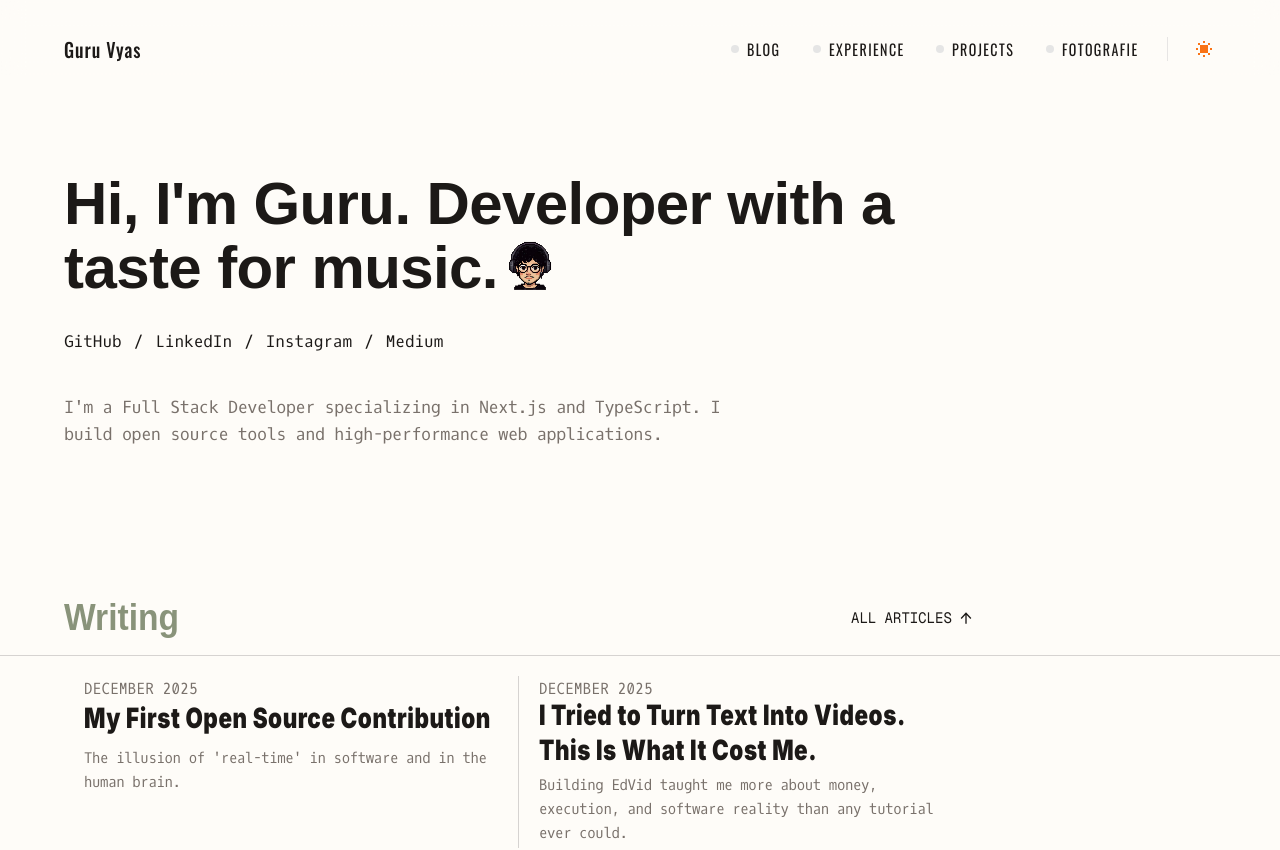
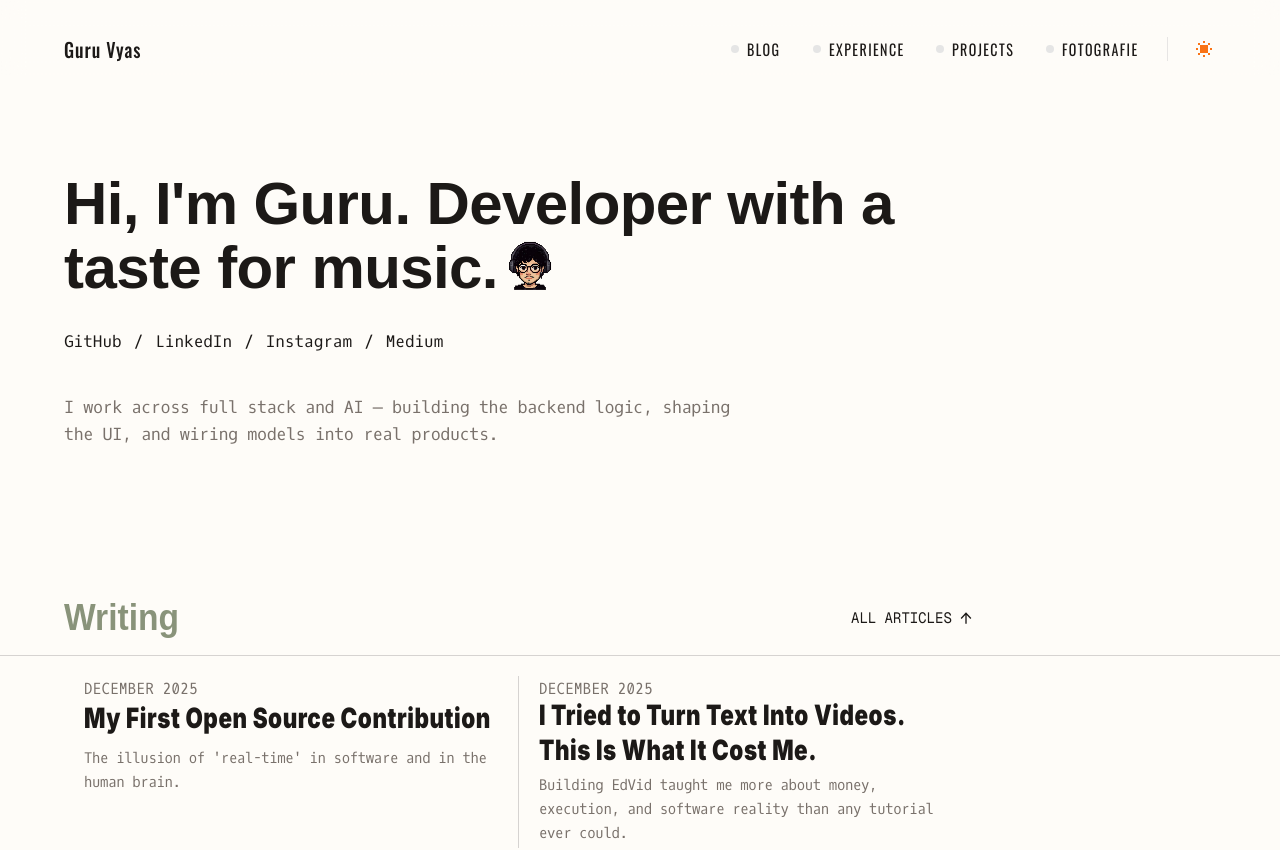
Before and after one commit to wakeupguruu/portfolio, a Next.js app: page / in a window 1280 px wide. Shown: the top 850 px of the page. Built offline with nearby package versions, Linux system fonts and the light colour scheme; a web font is replaced by a local one.

Commit message:
feat(ui): enhance home page design and blog post layout

```diff
--- a/app/blog/[slug]/page.tsx
+++ b/app/blog/[slug]/page.tsx
@@ -1,5 +1,3 @@
-
-// Force rebuild
 import { Footer } from "@/components/Footer";
 import { Container, Section } from "@/components/ui/section";
 import { SayHello } from "@/components/say-hello";
--- a/app/page.tsx
+++ b/app/page.tsx
@@ -72,8 +72,7 @@ export default function Home() {
             className="mt-8 md:mt-10 max-w-2xl tracking-tight text-[0.95rem] md:text-[1.05rem] leading-relaxed font-oxygen"
             style={{ color: "var(--description-text)" }}
           >
-            I'm a Full Stack Developer specializing in Next.js and TypeScript. I build open source tools and high-performance web applications.
-
+            I work across full stack and AI — building the backend logic, shaping the UI, and wiring models into real products.
           </p>
         </Container>
       </Section>
```
